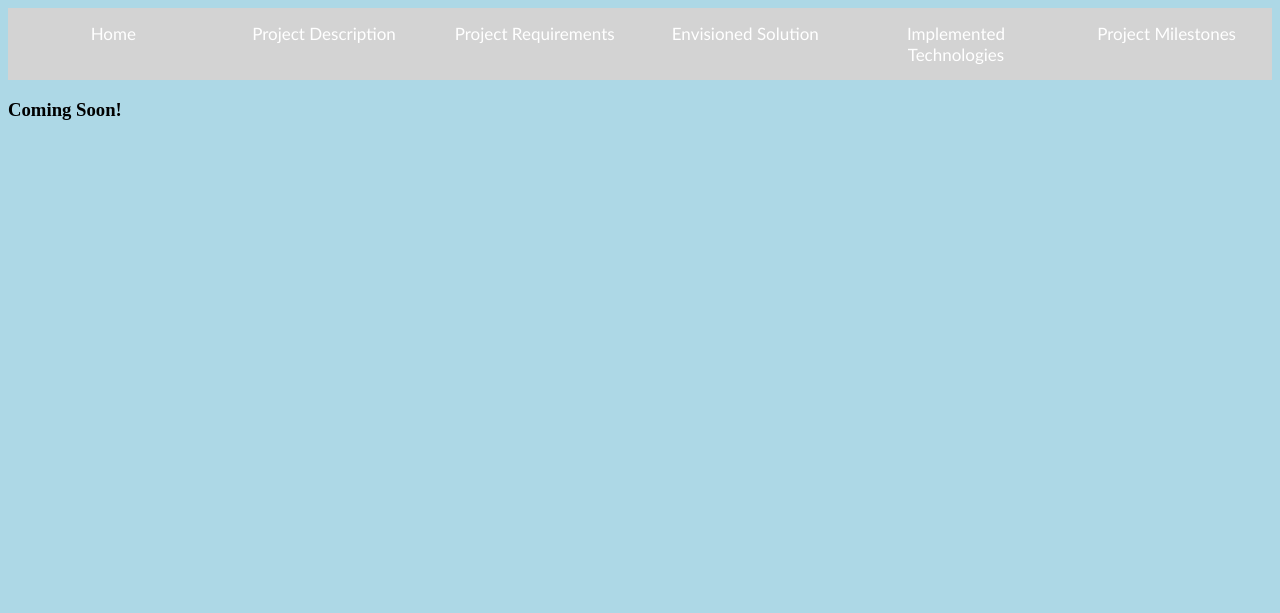
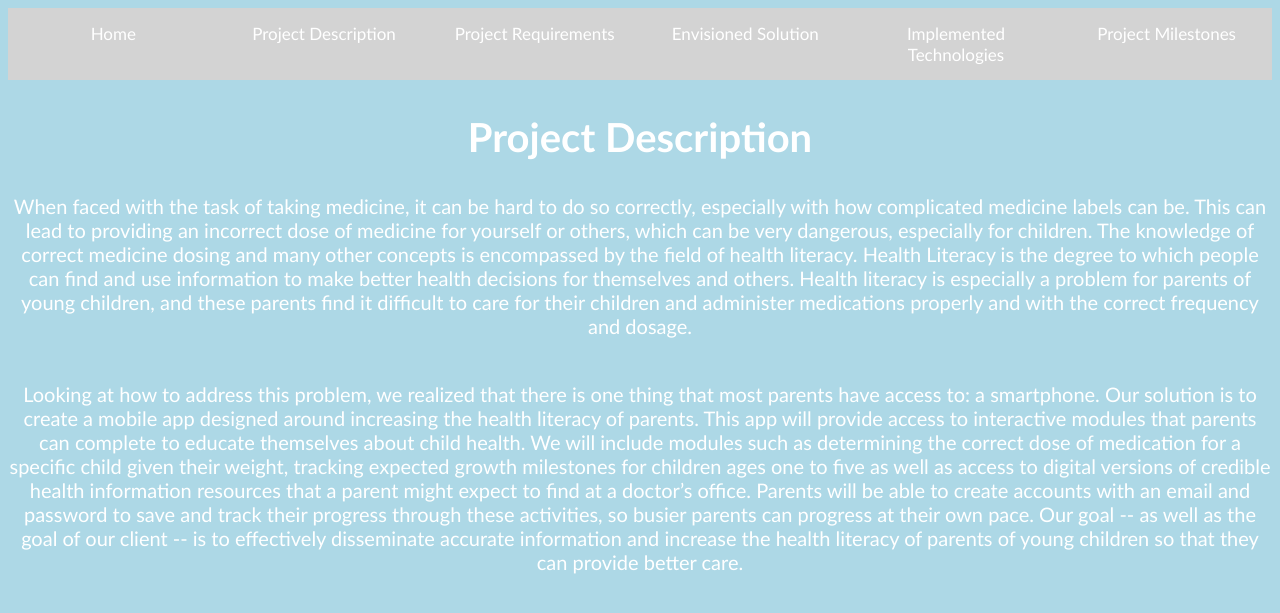
Before and after one commit to ALASKAWARRIORS/HealthLit, a PHP site: page /Project_Description.html in a window 1280 px wide. Shown: the top 613 px of the page. Run offline with PHP 8.4, Linux system fonts and the light colour scheme.

Commit message:
Fixed visual bugs

```diff
--- a/Website_Files/Project_Description.html
+++ b/Website_Files/Project_Description.html
@@ -1,7 +1,7 @@
 <!DOCTYPE html>
 <html>
   	<link rel="stylesheet" href="styling.css">
-		<div class="navbar">
+	<div class="navbar">
 		<a href="index.html">Home</a>
 		<a href="Project_Description.html">Project Description</a>
 		<a href="Project_Requirements.html">Project Requirements</a>
@@ -11,7 +11,20 @@
 	</div>
 	</head>
 
-  <body>
-	<h3>Coming Soon!</h3>
+	<body>
+		<h2>Project Description</h2>
+		<p>
+		When faced with the task of taking medicine, it can be hard to do so correctly, especially with how complicated medicine labels can be. This can lead to providing an incorrect dose of medicine for yourself or others, which can be very dangerous,
+		especially for children. The knowledge of correct medicine dosing and many other concepts is encompassed by the field of health literacy. Health Literacy is the degree to which people can find and use information to make better health decisions for
+		themselves and others. Health literacy is especially a problem for parents of young children, and these parents find it difficult to care for their children and administer medications properly and with the correct frequency and dosage.
+		</p>
+
+		<p><br>
+		Looking at how to address this problem, we realized that there is one thing that most parents have access to: a smartphone. Our solution is to create a mobile app designed around increasing the health literacy of parents. This app will provide access
+		to interactive modules that parents can complete to educate themselves about child health. We will include modules such as determining the correct dose of medication for a specific child given their weight, tracking expected growth milestones for
+		children ages one to five as well as access to digital versions of credible health information resources that a parent might expect to find at a doctor’s office. Parents will be able to create accounts with an email and password to save and track their
+		progress through these activities, so busier parents can progress at their own pace. Our goal -- as well as the goal of our client -- is to effectively disseminate accurate information and increase the health literacy of parents of young children so
+		that they can provide better care.
+		</p>
 	</body>
 </html>
--- a/Website_Files/Project_Milestones.html
+++ b/Website_Files/Project_Milestones.html
@@ -11,7 +11,7 @@
 	</div>
 	</head>
 
-  <body>
-	<h3>Coming Soon!</h3>
+	<body>
+		<h2>Coming Soon!</h2>
 	</body>
 </html>
--- a/Website_Files/Project_Requirements.html
+++ b/Website_Files/Project_Requirements.html
@@ -11,8 +11,7 @@
 	</div>
 	</head>
 
-  <body>
-
-	<h3>Coming Soon!</h3>
+	<body>
+		<h2>Coming Soon!</h2>
 	</body>
 </html>
--- a/Website_Files/styling.css
+++ b/Website_Files/styling.css
@@ -7,6 +7,14 @@ h2
 {
 	font-family: "Gill Sans", sans-serif;
 	font-size: 40px;
+	text-align: center;
+	color: white
+}
+
+p
+{
+	font-family: "Gill Sans", sans-serif;
+	font-size: 20px;
 	text-align: center;
 	color: white
 }
@@ -52,11 +60,19 @@ h2
 }
 
 .container {
-
     display: inline-block;
     position: relative;
     width: 300px;
     height: 375px;
+}
+
+.lindly-image
+{
+	display: block;
+	margin-left: auto;
+	margin-right: auto;
+	width: 200px;
+    height: 200px;
 }
 
 .image {
@@ -74,6 +90,7 @@ h2
     transform: translate(-50%, -50%);
     font-family: sans-serif;
 }
+
 .overlay {
     position: absolute;
     opacity: 0;
@@ -88,9 +105,11 @@ h2
     left:0;
     background-color: #00b1ba;
 }
+
 .container:hover .overlay,.container:hover .overlayFade {
     opacity: 1;
 }
+
 .container:hover .overlayLeft ,.container:hover .overlayRight {
     width: 100%;
 }
```
Also changed, not shown: Website_Files/index.html (+5 -3 lines).
